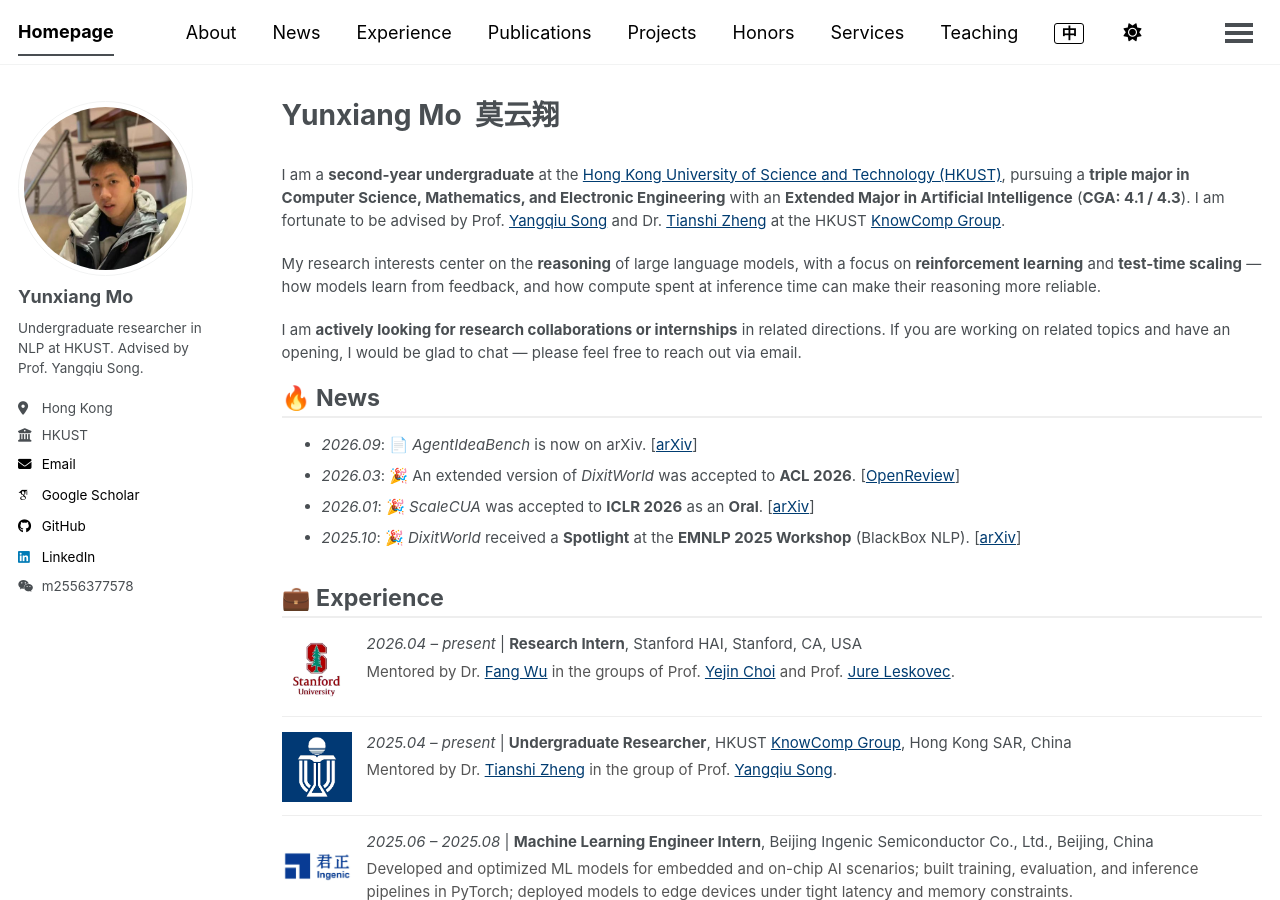
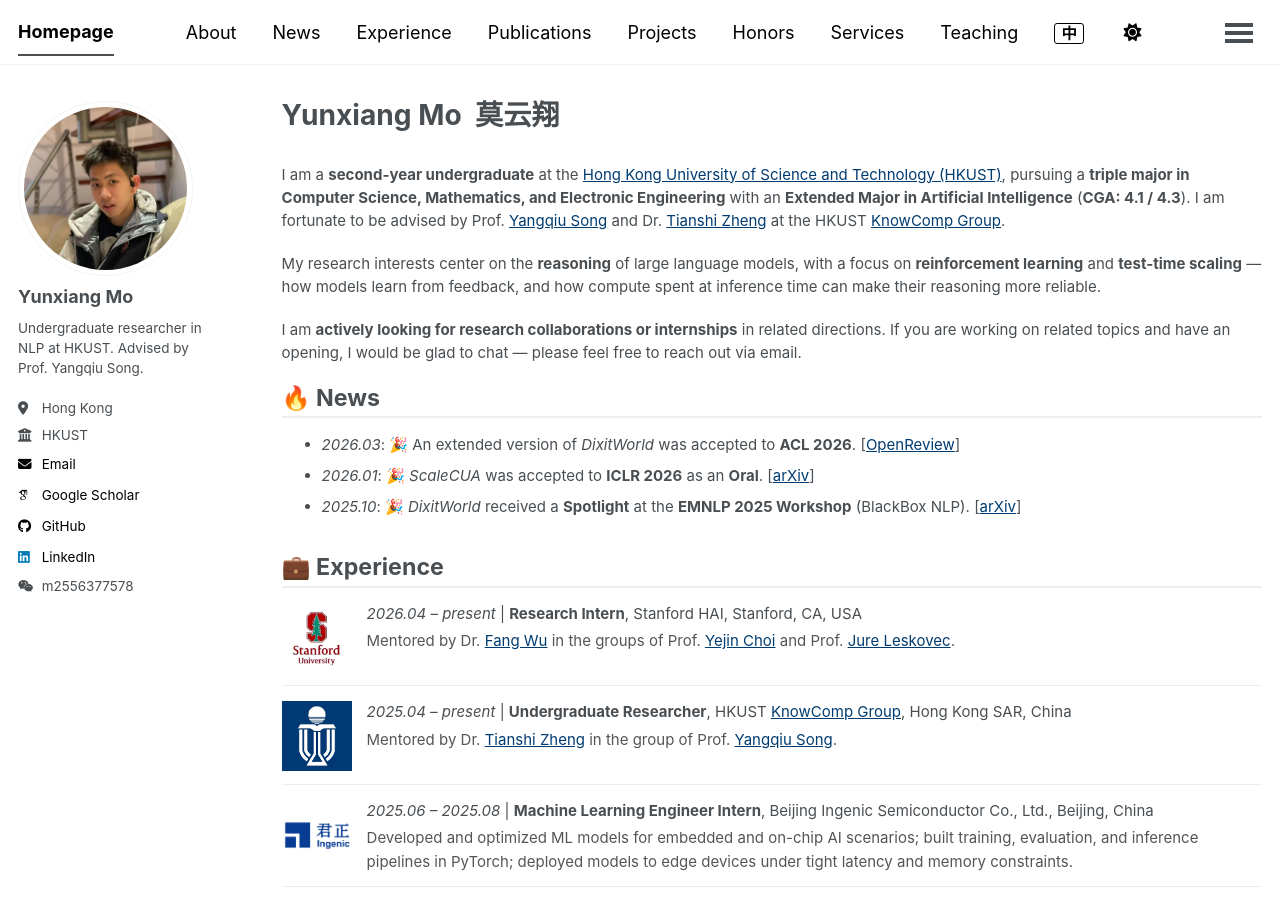
Before and after one commit to moyunxiang/moyunxiang.github.io, a Jekyll site: the page built from _pages/about.md, in a window 1280 px wide and 900 px high. Built offline with Jekyll 4.4.1, drawn with Linux system fonts in a browser that asks for light colours; some web fonts are replaced; a script bundle is joined from its source files by our own code; library files that are not in the unit come from our copies.

Commit message:
News: drop the AgentIdeaBench preprint entry
News is for conference acceptances; the arXiv posting does not belong there.
The paper keeps its entry with the arXiv link under Publications. EN and ZH.

Co-Authored-By: Claude Opus 5 <noreply@anthropic.com>
Claude-Session: https://claude.ai/code/session_01W8GwS8twoFiojxAfqYnohD

```diff
--- a/_pages/about.md
+++ b/_pages/about.md
@@ -19,7 +19,6 @@ I am **actively looking for research collaborations or internships** in related
 
 🔥 News
 ======
-- *2026.09*: 📄 *AgentIdeaBench* is now on arXiv. \[[arXiv](https://arxiv.org/abs/2609.07611)\]
 - *2026.03*: 🎉 An extended version of *DixitWorld* was accepted to **ACL 2026**. \[[OpenReview](https://openreview.net/forum?id=ikU0NDfKvO)\]
 - *2026.01*: 🎉 *ScaleCUA* was accepted to **ICLR 2026** as an **Oral**. \[[arXiv](https://arxiv.org/abs/2509.15221)\]
 - *2025.10*: 🎉 *DixitWorld* received a **Spotlight** at the **EMNLP 2025 Workshop** (BlackBox NLP). \[[arXiv](https://arxiv.org/abs/2510.10117)\]
```
Also changed, not shown: _pages/about-zh.md (+0 -1 lines).
